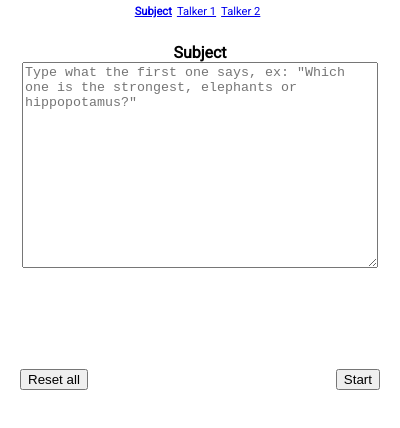
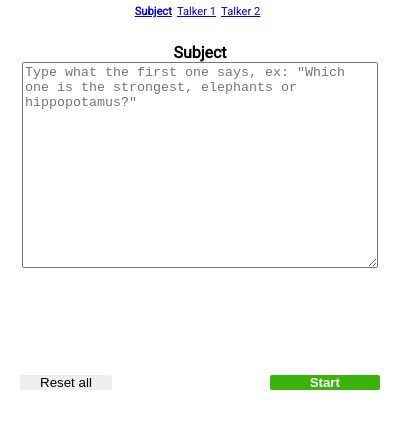
Before and after one commit to vitaminwater/ChatGPT-SelfChat, a browser extension: page public/popup.html in a window 400 px wide. Drawn offline with Linux system fonts and the light colour scheme; files whose address does not match are found by name.

Commit message:
better display

```diff
--- a/public/popup.html
+++ b/public/popup.html
@@ -62,6 +62,23 @@
       justify-content: space-between;
       margin: 10px 20px;
     }
+
+    .buttons > button {
+      border: none;
+      padding: 0 20px;
+      border-radius: 2px;
+    }
+
+    #start {
+      background-color: #3bb30b;
+      color: white;
+      font-weight: bold;
+      padding: 0 40px !important;
+    }
+
+    #start:hover {
+      background-color: #4bc30b;
+    }
   </style>
 </head>
 
```
